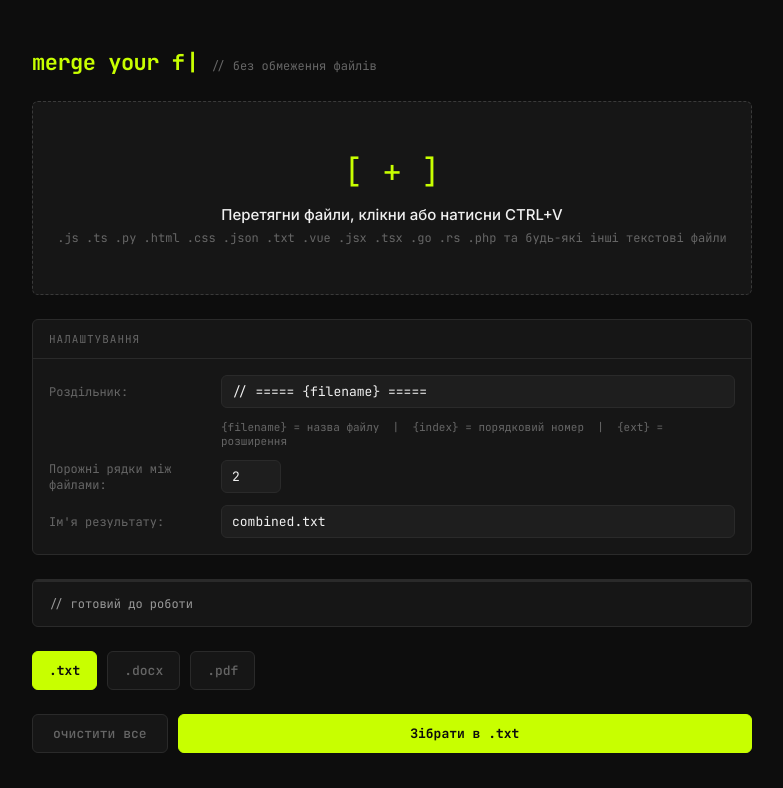
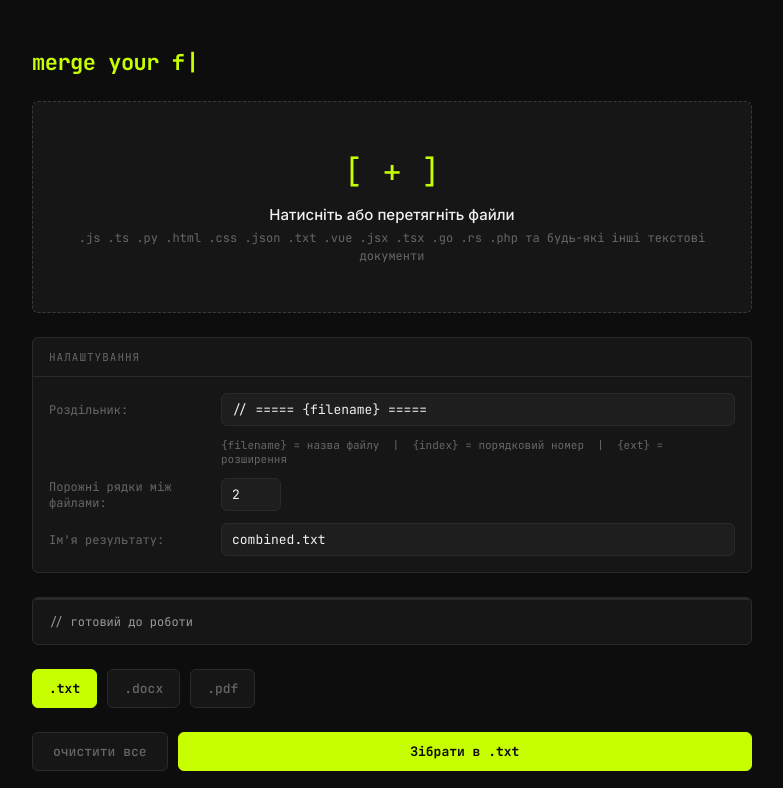
Before and after one commit to vadim-x64/FileCombiner, a website: page index.html in a window 1280 px wide. Shown: the top 788 px of the page, without its empty margins (248-1031 px from the left). Drawn offline with nearby package versions, Linux system fonts and the light colour scheme.

Commit message:
fix: added minor changes.

```diff
--- a/index.html
+++ b/index.html
@@ -11,13 +11,12 @@
 <div class="container">
     <header>
         <h1><span id="typing-title"></span><span class="cursor">|</span></h1>
-        <span>// без обмеження файлів</span>
     </header>
     <div id="drop-zone">
         <input type="file" id="file-input" multiple>
         <div class="icon">[ + ]</div>
-        <p>Перетягни файли, клікни або натисни CTRL+V</p>
-        <small>.js .ts .py .html .css .json .txt .vue .jsx .tsx .go .rs .php та будь-які інші текстові файли</small>
+        <p>Натисніть або перетягніть файли</p>
+        <small>.js .ts .py .html .css .json .txt .vue .jsx .tsx .go .rs .php та будь-які інші текстові документи</small>
     </div>
     <div class="stats-row" id="stats-row" style="display:none">
         <div class="stat">
@@ -36,7 +35,7 @@
     </div>
     <div class="panel" id="files-panel" style="display:none">
         <div class="panel-header">
-            <span>Черга файлів (подвійний клік для перегляду)</span>
+            <span>Черга файлів</span>
             <div class="actions">
                 <button class="btn" onclick="sortFiles()">сортувати A→Z</button>
                 <button class="btn danger" onclick="clearAll()">очистити</button>
```
